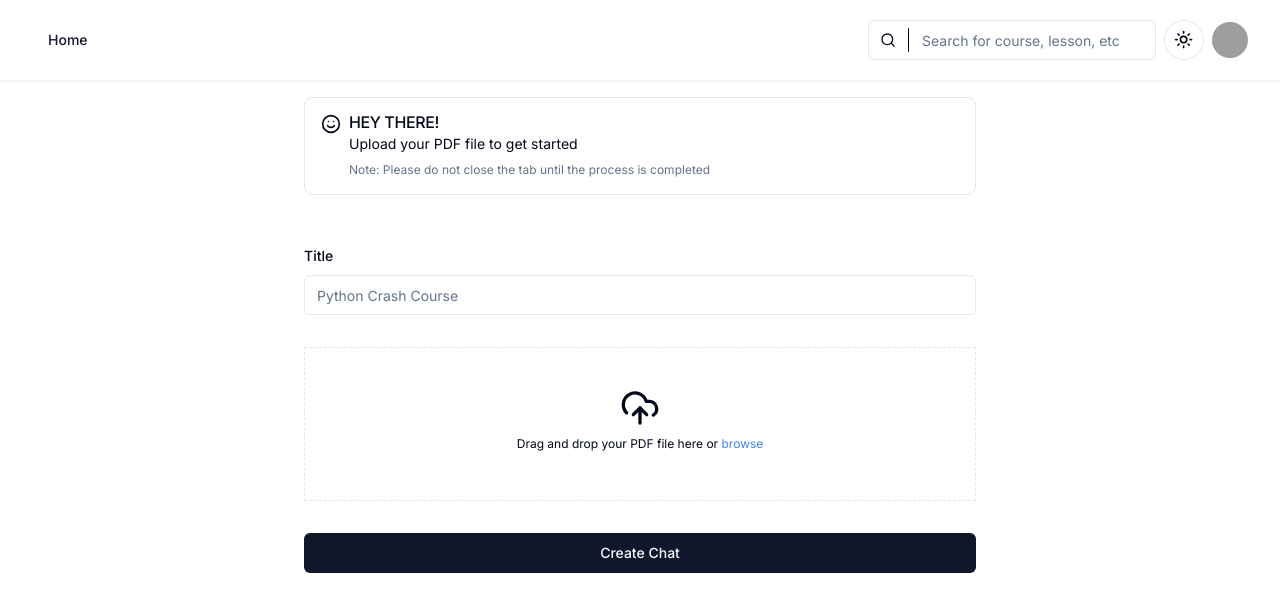
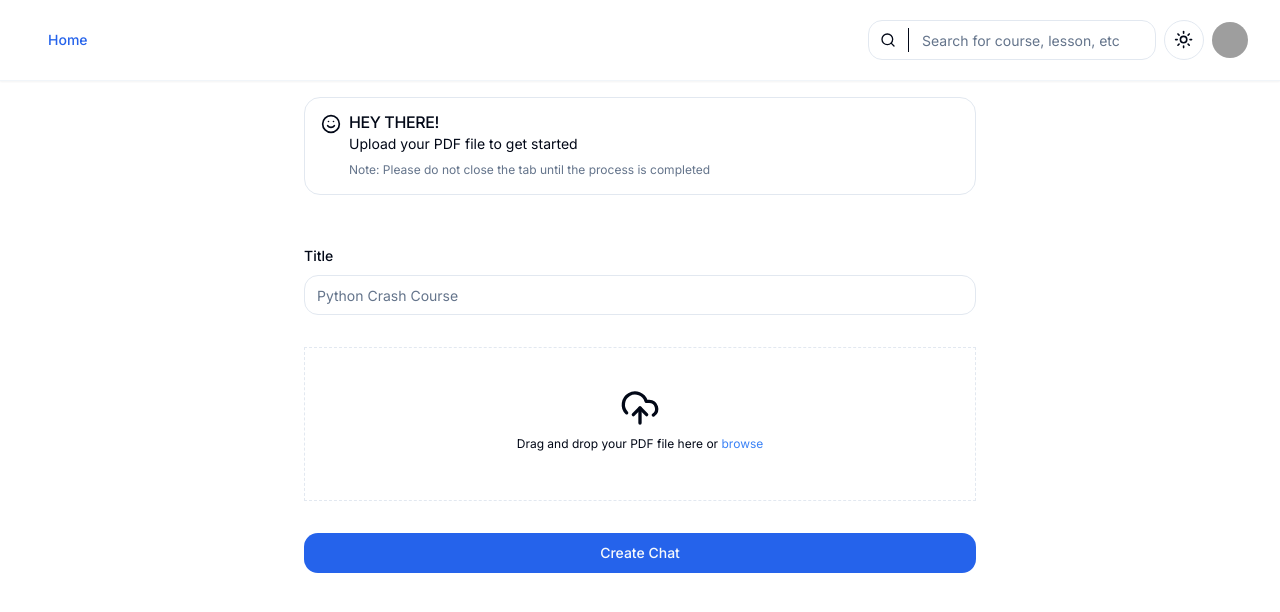
Before and after one commit to junaid-1013/marginalia, a Next.js app: page /documents/create in a window 1280 px wide. Shown: the top 612 px of the page. Built offline with nearby package versions, Linux system fonts and the light colour scheme; no server answers; grey boxes are pictures that could not be loaded.

Commit message:
- feat(theme): update the theme with blue and rounded

```diff
--- a/src/styles/globals.css
+++ b/src/styles/globals.css
@@ -6,63 +6,46 @@
   :root {
     --background: 0 0% 100%;
     --foreground: 222.2 84% 4.9%;
-
     --card: 0 0% 100%;
     --card-foreground: 222.2 84% 4.9%;
-
     --popover: 0 0% 100%;
     --popover-foreground: 222.2 84% 4.9%;
-
-    --primary: 222.2 47.4% 11.2%;
+    --primary: 221.2 83.2% 53.3%;
     --primary-foreground: 210 40% 98%;
-
     --secondary: 210 40% 96.1%;
     --secondary-foreground: 222.2 47.4% 11.2%;
-
     --muted: 210 40% 96.1%;
     --muted-foreground: 215.4 16.3% 46.9%;
-
     --accent: 210 40% 96.1%;
     --accent-foreground: 222.2 47.4% 11.2%;
-
     --destructive: 0 84.2% 60.2%;
     --destructive-foreground: 210 40% 98%;
-
     --border: 214.3 31.8% 91.4%;
     --input: 214.3 31.8% 91.4%;
-    --ring: 222.2 84% 4.9%;
-
-    --radius: 0.5rem;
+    --ring: 221.2 83.2% 53.3%;
+    --radius: 1rem;
   }
 
   .dark {
     --background: 222.2 84% 4.9%;
     --foreground: 210 40% 98%;
-
     --card: 222.2 84% 4.9%;
     --card-foreground: 210 40% 98%;
-
     --popover: 222.2 84% 4.9%;
     --popover-foreground: 210 40% 98%;
-
-    --primary: 210 40% 98%;
+    --primary: 217.2 91.2% 59.8%;
     --primary-foreground: 222.2 47.4% 11.2%;
-
     --secondary: 217.2 32.6% 17.5%;
     --secondary-foreground: 210 40% 98%;
-
     --muted: 217.2 32.6% 17.5%;
     --muted-foreground: 215 20.2% 65.1%;
-
     --accent: 217.2 32.6% 17.5%;
     --accent-foreground: 210 40% 98%;
-
     --destructive: 0 62.8% 30.6%;
     --destructive-foreground: 210 40% 98%;
-
     --border: 217.2 32.6% 17.5%;
     --input: 217.2 32.6% 17.5%;
-    --ring: 212.7 26.8% 83.9%;
+    --ring: 224.3 76.3% 48%;
   }
 }
 
```
